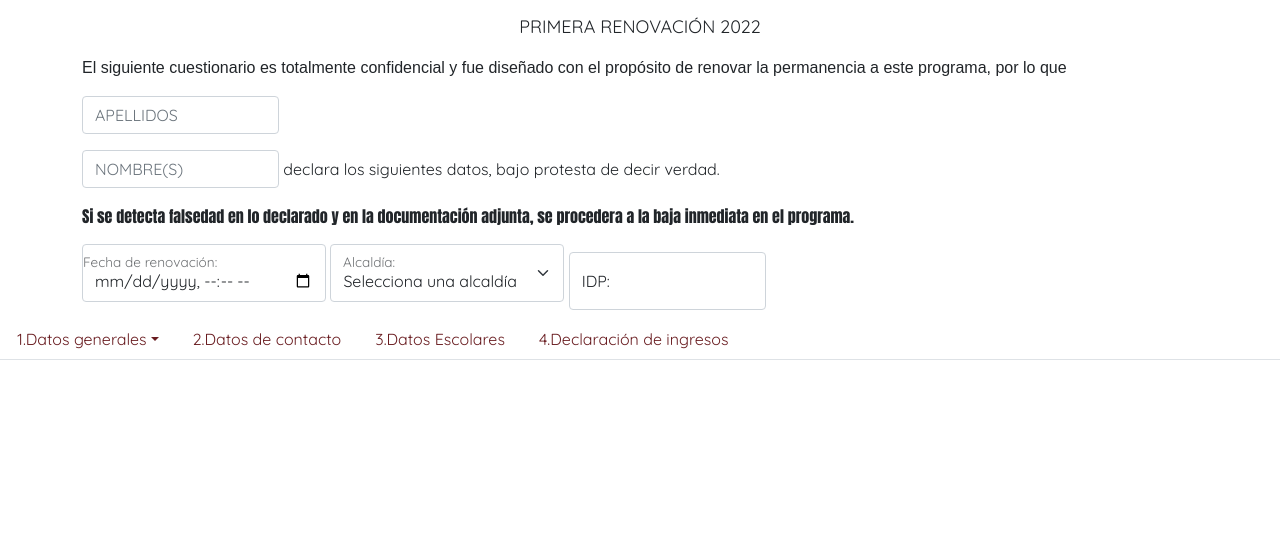
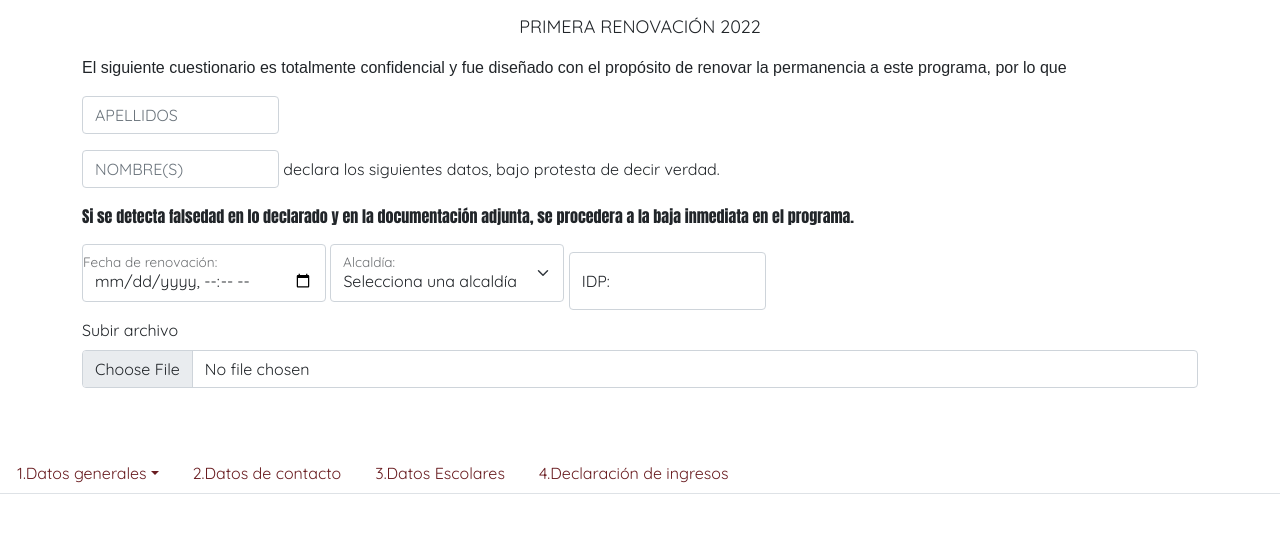
Before and after one commit to DeathpainM/midifmovil, a website: page leona/pages/renovacion.html in a window 1280 px wide. Shown: the part 117-650 px from the top of the page. Drawn offline with nearby package versions, Linux system fonts and the light colour scheme.

Commit message:
Cambios rapidos
se agrega input en renovacion.

```diff
--- a/leona/pages/renovacion.html
+++ b/leona/pages/renovacion.html
@@ -92,8 +92,16 @@
       <input type="text" class="form-control" id="floatingInputValue" placeholder="Capturar IDP:" value="">
       <label for="floatingInputValue">IDP:</label>
     </div>
+    <div class="mb-3">
+      <label for="formFile" class="form-label">Subir archivo</label>
+      <input class="form-control" type="file" id="formFile" accept="image/*">
+    </div><br>
     </form>
+
   </div>
+  <br>
+
+
 
     <ul class="nav nav-tabs">
 
```
Also changed, not shown: index.html (+0 -1 lines).
